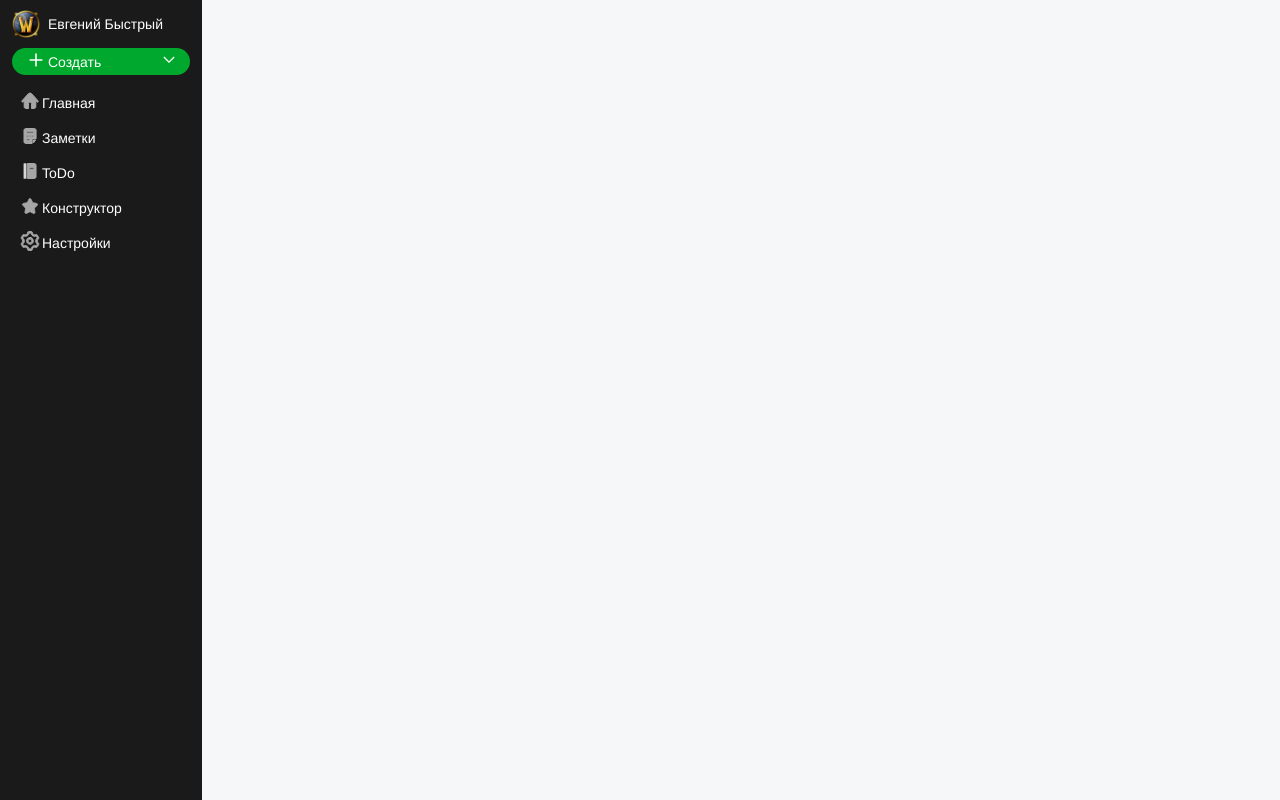
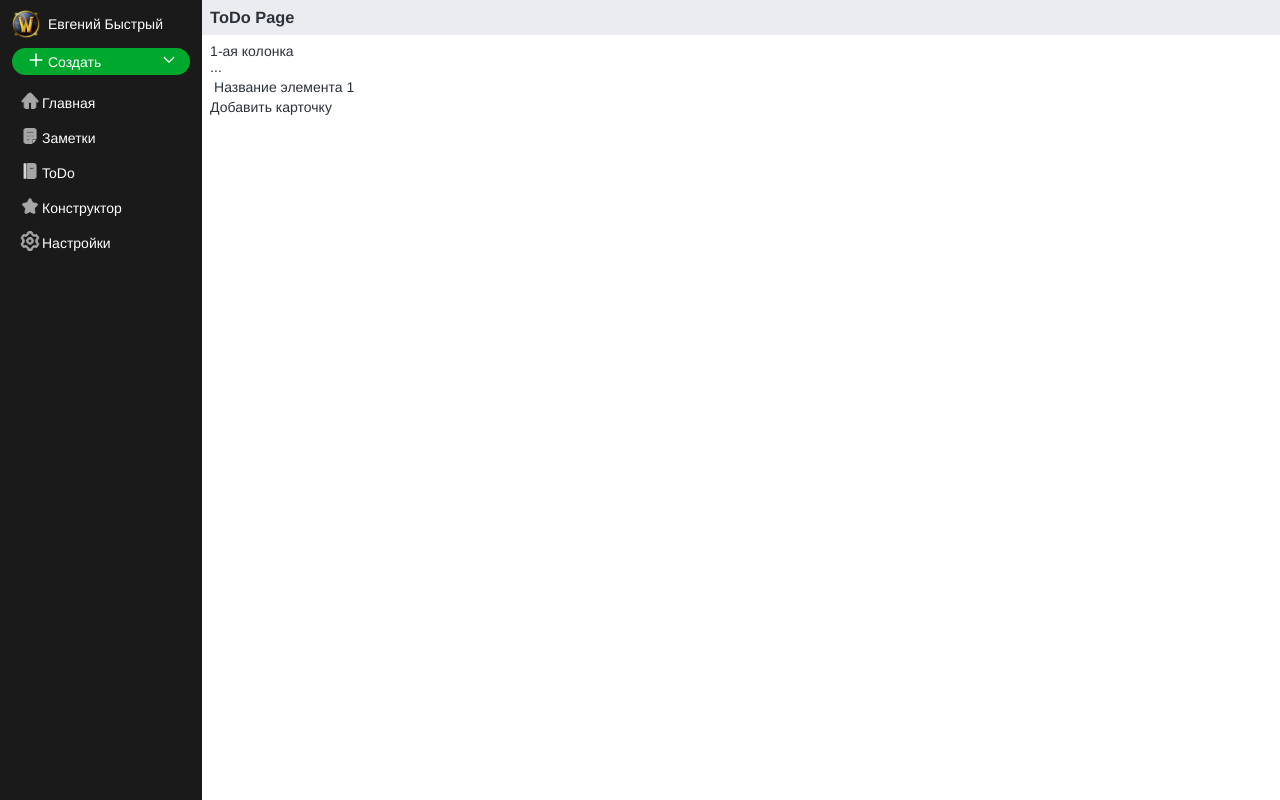
Before and after one commit to krai54rus/notebook, a Vue app: page /todo/table/constructor in a window 1280 px wide. Built offline with nearby package versions, Linux system fonts and the light colour scheme.

Commit message:
add todo page

```diff
--- a/src/components/ToDo.vue
+++ b/src/components/ToDo.vue
@@ -1,5 +1,5 @@
 <script lang="ts" setup>
-  import ToDoTable from './todo/ToDoTable.vue'
+  import ToDoTableItem from './todo/ToDoTableItem.vue'
   import Toolbar from '@/components/generic/Toolbar.vue'
   import { computed } from 'vue'
   import { useStore } from 'vuex'
@@ -11,9 +11,9 @@
 <template>
   <div class="n-wp-100 n-hp-100" :class="$style['todo']">
     <div class="n-wp-100 n-hp-100" :class="$style['todo-wrapper']">
-      <Toolbar></Toolbar>
+      <Toolbar title="ToDo"></Toolbar>
       <div class="n-wp-100" :class="$style['todo__list']">
-        <ToDoTable
+        <ToDoTableItem
           v-for="(item, index) in data"
           :key="index"
           title="ToDo"
--- a/src/components/generic/Toolbar.vue
+++ b/src/components/generic/Toolbar.vue
@@ -1,11 +1,30 @@
+<script lang="ts" setup>
+  import { ref } from 'vue'
+  interface Props {
+    title: string
+    height: string
+    items?: any[]
+  }
+
+  const props = withDefaults(defineProps<Props>(), {
+    title: 'Title',
+    height: 'auto',
+    items: () => ['one', 'two'],
+  })
+
+  const toolbarHeight = props.height
+</script>
 <template>
-  <div :class="$style['toolbar']">
+  <div class="n-p-8" :class="$style['toolbar']">
     <div :class="$style['toolbar__title']">
       <slot name="caption">
-        <h1>ToDo</h1>
+        <h3>{{ title }}</h3>
       </slot>
     </div>
-    <div :class="$style['tabs']">
+    <div>
+      <slot name="content"></slot>
+    </div>
+    <div v-if="false" :class="$style['tabs']">
       <div :class="$style['tabs__list']">
         <div :class="$style['tabs__item']">
           <span>Tab1</span>
@@ -31,7 +50,7 @@
     display: flex;
     flex-direction: column;
     justify-content: space-between;
-    height: 200px;
+    height: v-bind(toolbarHeight);
     background-color: #ebecef;
     padding: 16px;
   }
--- a/src/components/main/WidgetBlock.vue
+++ b/src/components/main/WidgetBlock.vue
@@ -34,13 +34,13 @@
     background-color: var(--white);
     border-radius: 8px;
     -webkit-box-shadow: 1px 2px 6px var(--black-transparent);
-    box-shadow: 1px 2px 6pxvar (--black-transparent);
+    box-shadow: 1px 2px 6px var(--black-transparent);
     display: -webkit-box;
     display: -ms-flexbox;
     display: flex;
     -ms-flex-direction: column;
     flex-direction: column;
-    // padding: 16px;
+    max-height: 400px;
     overflow: hidden;
 
     &__title {
--- a/src/components/todo/ToDoTable.vue
+++ b/src/components/todo/ToDoTableItem.vue
@@ -1,16 +1,23 @@
+<script setup lang="ts">
+  defineProps<{
+    item?: any
+  }>()
+</script>
+
 <template>
-  <div
+  <router-link
     class="n-flex n-justify-center n-align-center"
-    :class="$style['todo-table']"
+    :class="$style['todo-table-item']"
+    :to="`/todo/table/${item.id}`"
   >
-    <div :class="$style['table__title']">
-      <span>Заголовок таблицы</span>
+    <div :class="$style['table-item__title']">
+      <span>{{ item.name }}</span>
     </div>
-  </div>
+  </router-link>
 </template>
 
 <style lang="scss" module>
-  $component: todo-table;
+  $component: todo-table-item;
 
   .#{$component} {
     width: 200px;
@@ -19,7 +26,7 @@
     padding: 10px;
     border-radius: 3px;
 
-    .table {
+    .table-item {
       &__title {
         color: var(--color-white);
         font-size: 16px;
--- /dev/null
+++ b/src/components/todo/ToDoTablePage.vue
@@ -0,0 +1,59 @@
+<script lang="ts" setup>
+  import Toolbar from '@/components/generic/Toolbar.vue'
+</script>
+
+<template>
+  <div :class="$style['todo-table__wrapper']">
+    <Toolbar title="ToDo Page"></Toolbar>
+    <div :class="$style['todo-table__content']">
+      <div
+        class="n-p-8"
+        :class="[$style['todo-table__column'], $style['table-column']]"
+      >
+        <div :class="$style['table-column__head']">
+          <div>
+            <span>1-ая колонка</span>
+          </div>
+          <div>...</div>
+        </div>
+        <div :class="$style['table-column__content']">
+          <div
+            class="n-flex n-flex-column"
+            :class="$style['table-column__list']"
+          >
+            <div
+              class="n-flex n-justify-start n-p-4 n-radius-full-sm"
+              :class="$style['table-column__item']"
+            >
+              Название элемента 1
+            </div>
+          </div>
+        </div>
+        <div :class="$style['table-column__footer']">
+          <div>
+            <span>Добавить карточку</span>
+          </div>
+        </div>
+      </div>
+    </div>
+    <div :class="$style['todo-table__sidebar']"></div>
+  </div>
+</template>
+
+<style lang="scss" module>
+  $component: todo-table;
+
+  .#{$component} {
+    &__wrapper {
+      background-color: var(--color-white);
+      height: 100%;
+    }
+
+    .table-column {
+      width: 300px;
+      &__item {
+        background-color: var(--color-white);
+      }
+    }
+  }
+</style>
--- a/src/router/index.ts
+++ b/src/router/index.ts
@@ -2,6 +2,7 @@ import { createWebHistory, createRouter } from 'vue-router'
 import Main from '@/components/Main.vue'
 import About from '@/components/About.vue'
 import ToDo from '@/components/ToDo.vue'
+import ToDoTablePage from '@/components/todo/ToDoTablePage.vue'
 
 const routes = [
   {
@@ -19,6 +20,11 @@ const routes = [
     name: 'ToDo',
     component: ToDo,
   },
+  {
+    path: '/todo/table/:id',
+    name: 'ToDoTable',
+    component: ToDoTablePage,
+  },
 ]
 
 const router = createRouter({
```
